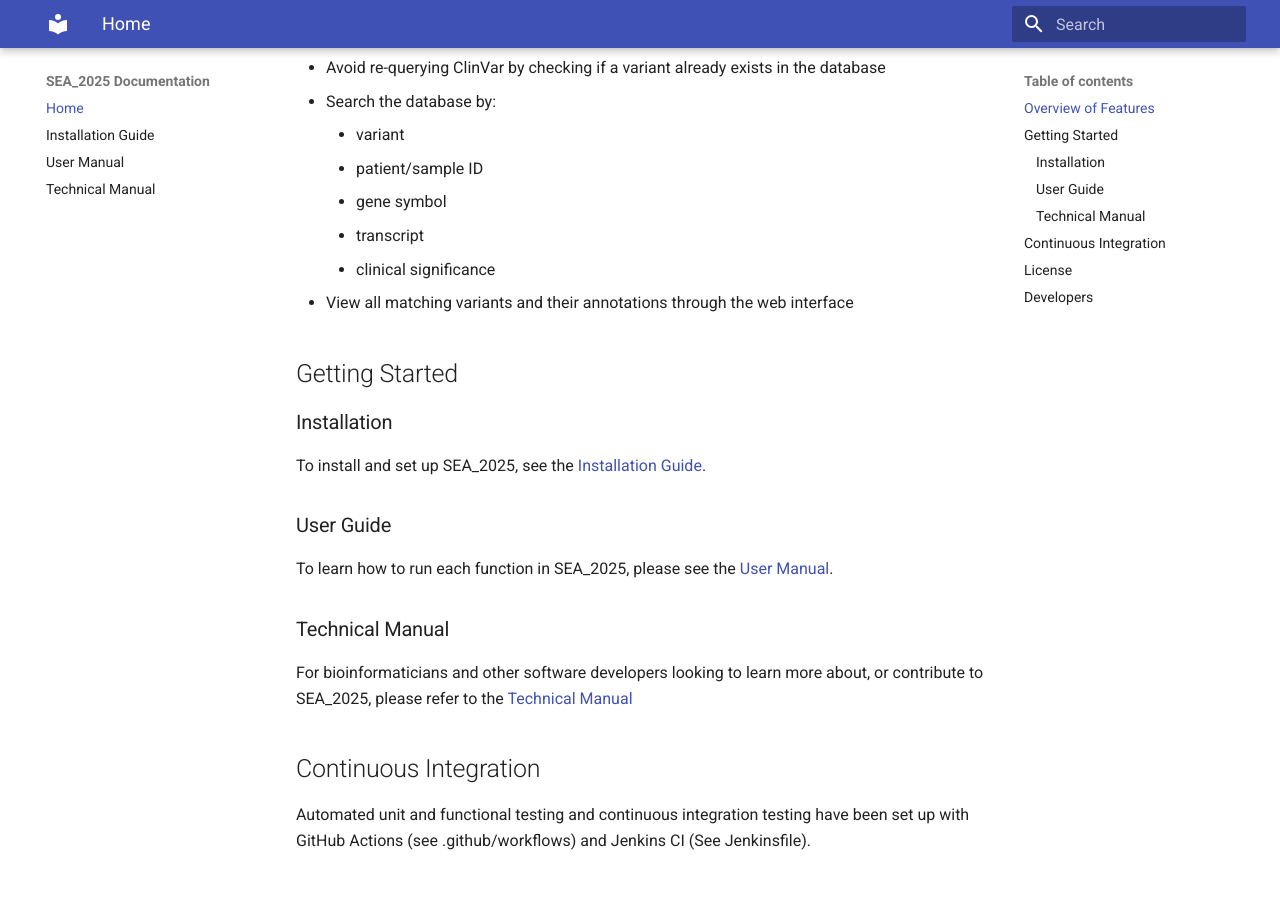
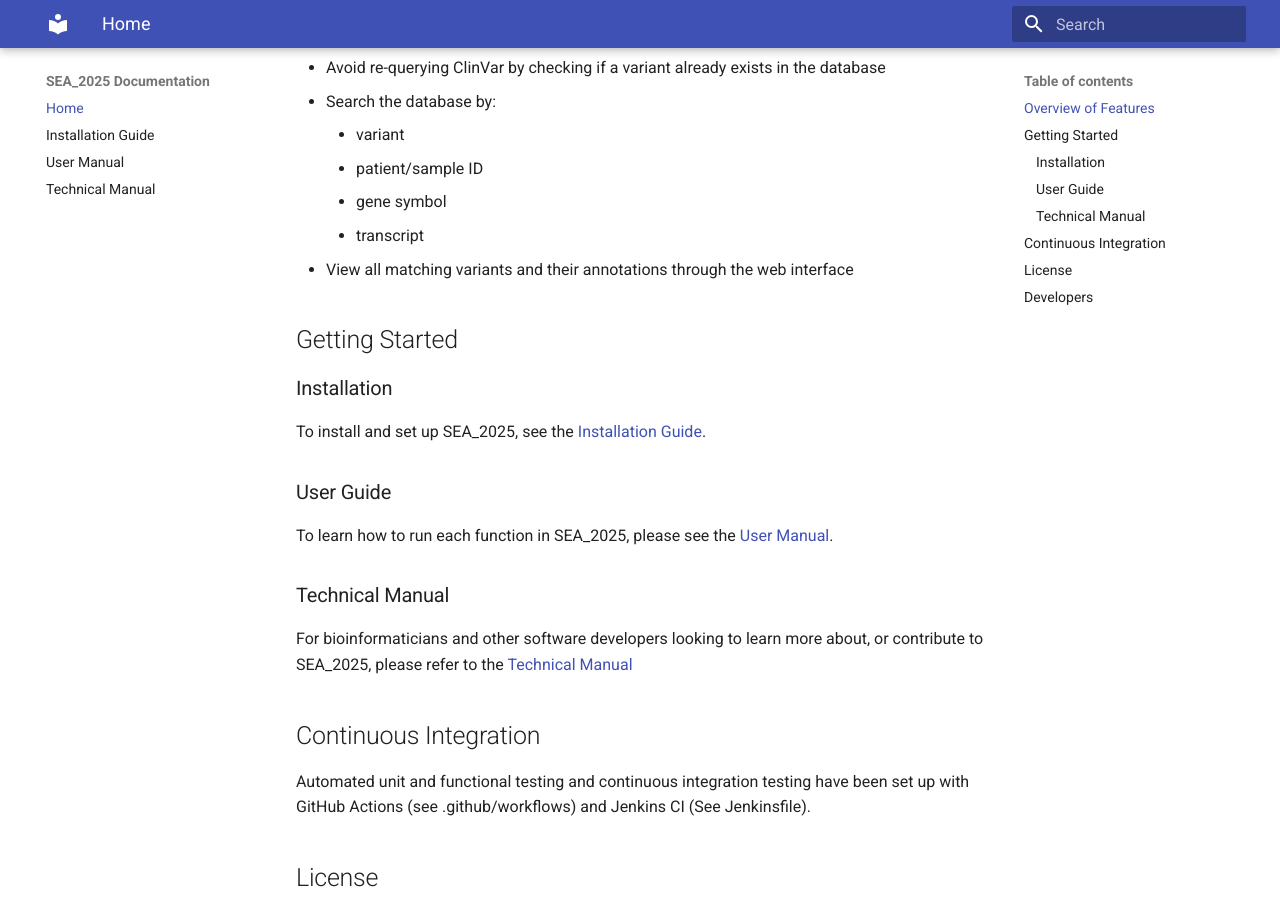
Before and after one commit to RebeccaSizer/Software_Engineering_Assessment_2025_AR_RW_RS, an MkDocs documentation site: the page built from docs/index.md, in a window 1280 px wide and 900 px high, scrolled down 987 px. Built offline with MkDocs 1.6.1 and Material for MkDocs 9.7.7, drawn with Linux system fonts in a browser that asks for light colours.

Commit message:
bug fixes/typos

```diff
--- a/docs/index.md
+++ b/docs/index.md
@@ -25,7 +25,6 @@ SEA is a webapp prototype tool for annotating germline variant data using inform
     - patient/sample ID
     - gene symbol
     - transcript
-    - clinical significance
 - View all matching variants and their annotations through the web interface
 
 ## Getting Started
```
Also changed, not shown: README.md (+0 -1 lines).
